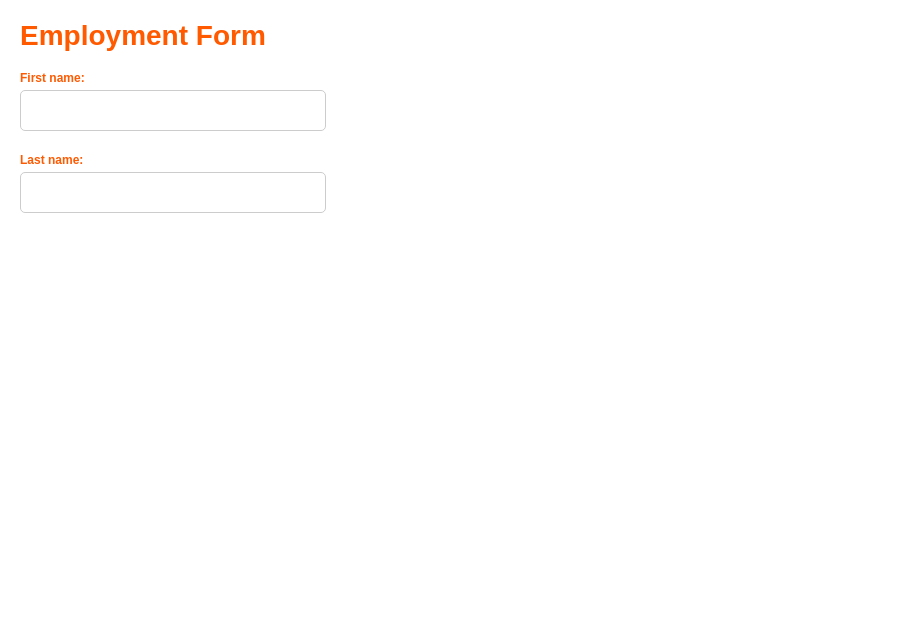
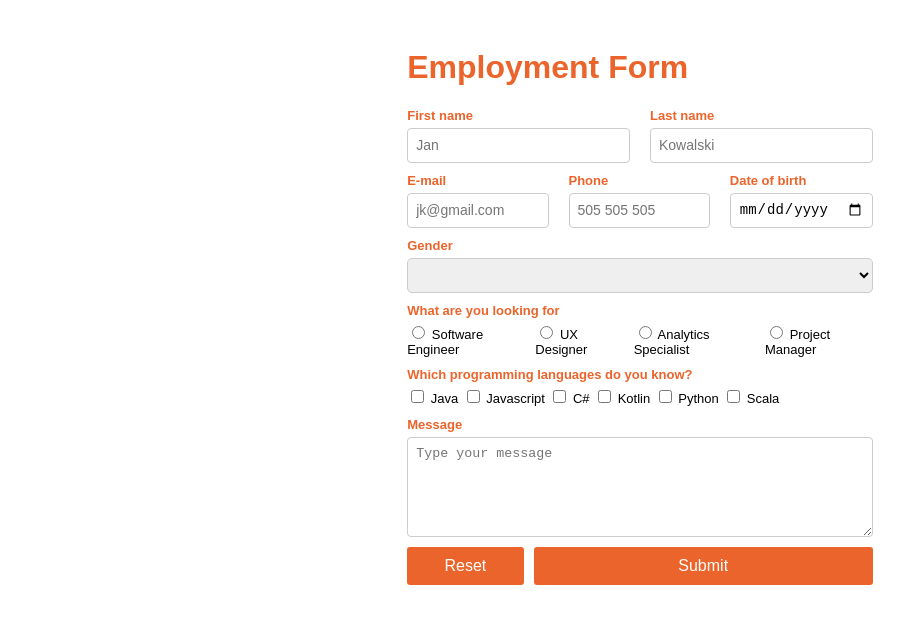
Before and after one commit to kingaburak/zajecia-frontend, a plain HTML site: page zajecia1/zadanie2-formularz/index.html in a window 1280 px wide. Shown: the whole page, without its empty margins (0-916 px from the left). Drawn offline with Linux system fonts and the light colour scheme.

Commit message:
formularz-wersja1

```diff
--- a/zajecia1/zadanie2-formularz/index.html
+++ b/zajecia1/zadanie2-formularz/index.html
@@ -6,20 +6,85 @@
     <title>Employment Form</title>
     <link rel="stylesheet" href="styles.css">
 </head>
+
 <body>
     <div class="form-container">
         <h1 class="naglowek">Employment Form</h1>
-
-
-        <div class="okienko">
-            <label class="label" for="name">First name:</label>
-            <input class="input" type="text" id="name" name="name" required>
+        <div class="container">
+            <div class="container1">
+                <label class="label" for="name">First name</label>
+                <input class="input" type="text" id="name" placeholder="Jan">
+            </div>
+            <div class="container1">
+                <label class="label" for="name">Last name</label>
+                <input class="input" type="text" id="name" placeholder="Kowalski">
+            </div>
         </div>
 
+        <div class="container">
+            <div class="container1">
+                <label class="label" for="name">E-mail</label>
+                <input class="input" type="email" id="email" placeholder="jk@gmail.com" required>
+            </div>
+            <div class="container1">
+                <label class="label" for="name">Phone</label>
+                <input class="input" type="text" id="phone" placeholder="505 505 505" required>
+            </div>
+            <div class="container1">
+                <label class="label" for="name">Date of birth</label>
+                <input class="input" type="date" id="data" required>
+            </div>
+        </div>
 
-        <div class="okienko">
-            <label class="label" for="name">Last name:</label>
-            <input class="input" type="text" id="name" name="name" required>
+        <div class="container">
+            <div class="container1">
+                <label class="label" for="name">Gender</label>
+                <select name="gender" id="gender" class="gender" required>
+                    <option value="none" disabled selected></option>
+                    <option value="Male">Male</option>
+                    <option value="Female">Female</option>
+                </select>
+            </div>
+        </div>
+
+        <div class="container">
+            <div class="container1">
+                <label class="label" for="name">What are you looking for</label>
+                <div class="radio-buttons">
+                    <label class="checkbox-label"><input type="radio" name="occupation" id="softwareEngineer" required> Software Engineer</label>
+                    <label class="checkbox-label"><input type="radio" name="occupation" id="uxDesigner" required> UX Designer</label>
+                    <label class="checkbox-label"><input type="radio" name="occupation" id="analyticsSpecialist" required> Analytics Specialist</label>
+                    <label class="checkbox-label"><input type="radio" name="occupation" id="projectManager" required> Project Manager</label>
+                </div>
+            </div>
+        </div>
+
+        <div class="container">
+            <div class="container1">
+                <label class="label" for="name">Which programming languages do you know?</label>
+                <div class="check-boxes">
+                    <label class="checkbox-label"><input type="checkbox" id="Java"> Java</label>
+                    <label class="checkbox-label"><input type="checkbox" id="Javascript"> Javascript</label>
+                    <label class="checkbox-label"><input type="checkbox" id="C#"> C#</label>
+                    <label class="checkbox-label"><input type="checkbox" id="Kotlin"> Kotlin</label>
+                    <label class="checkbox-label"><input type="checkbox" id="Python"> Python</label>
+                    <label class="checkbox-label"><input type="checkbox" id="Scala"> Scala</label>
+                </div>
+            </div>
+        </div>
+
+        <div class="container">
+            <div class="container1">
+                <label class="label" for="name">Message</label>
+                <textarea class="message-area" placeholder="Type your message"></textarea>
+            </div>
+        </div>
+
+        <div class="container">
+            <div class="button-container">
+                <button class="reset-button">Reset</button>
+                <button class="submit-button">Submit</button>
+            </div>
         </div>
     </div>
 </body>
--- a/zajecia1/zadanie2-formularz/styles.css
+++ b/zajecia1/zadanie2-formularz/styles.css
@@ -1,28 +1,137 @@
-body {
-    font-family: Arial, sans-serif;
-    background-color: white;
-    margin: 0;
-    padding: 0;
-    margin: 20px;
+.form-container {
+    width: 40%;
+    margin: 0 auto;
+    padding: 20px;
+    box-sizing: border-box;
+    font-family: 'Arial', sans-serif;
 }
 
 .naglowek {
-    color: #ff5a00;
-    font-size: 28px;
-    font-weight: bold;
+    color: #eb642b;
+}
+
+.container1 {
+    display: flex;
+    flex-direction: column;
+    flex: 1;
 }
 
 .label {
-    display: flex;
-    font-size: 12px;
+    font-size: 13px;
+    color: #eb642b;
     font-weight: bold;
-    color: #ff5a00;
+    margin-bottom: 5px;
 }
 
-.input  {
-    width: 280px;
-    padding: 12px;
-    margin: 5px 0 22px 0;
+.container {
+    display: flex;
+    flex-direction: row;
+    justify-content: space-between;
+    gap: 20px;
+    margin-bottom: 10px;
+    flex-wrap: wrap;
+}
+
+.label {
+    font-size: 13px;
+    color: #eb642b;
+    margin-bottom: 5px;
+}
+
+.input {
+    padding: 8px;
+    height: 35px;
+    font-size: 14px;
     border: 1px solid #ccc;
+    border-radius: 4px;
+    box-sizing: border-box;
+    width: 100%;
+}
+
+.gender {
+    padding: 8px;
     border-radius: 5px;
+    border: 1px solid #ccc;
 }
+
+.radio-buttons {
+    display: flex;
+    flex-direction: row;
+    justify-content: space-between;
+    gap: 10px;
+}
+
+.checkbox {
+    margin: 0 auto;
+}
+
+.checkbox-label {
+    font-size: 13px;
+}
+
+.message-area {
+    padding: 8px;
+    border: 1px solid #ccc;
+    border-radius: 4px;
+    box-sizing: border-box;
+    width: 100%;
+    height: 100px;
+}
+
+.reset-button {
+    background-color: #eb642b;
+    color: white;
+    border-radius: 3px;
+    border: none;
+    padding: 10px;
+    font-size: 16px;
+    flex: 1;
+    max-width: 25%;
+}
+
+.submit-button {
+    background-color: #eb642b;
+    color: white;
+    border-radius: 3px;
+    border: none;
+    padding: 10px;
+    font-size: 16px;
+    flex: 3;
+    max-width: 75%;
+}
+
+.button-container {
+    display: flex;
+    gap: 10px;
+    width: 100%;
+}
+
+
+.reset-button:hover, .submit-button:hover {
+    background-color: #f77137;
+    cursor: pointer;
+}
+
+/* Styl dla ekranów Tablet (od 768px do 1024px) */
+@media (min-width: 768px) and (max-width: 1024px) {
+    .form-container {
+        width: 70%;
+    }
+
+    .container {
+        flex-direction: column;
+        gap: 15px;
+    }
+}
+
+/* Styl dla ekranów Mobile (mniejsze niż 768px) */
+@media (max-width: 768px) {
+    .form-container {
+        width: 90%;
+    }
+
+    .container {
+        flex-direction: column;
+        gap: 15px;
+    }
+}
```
